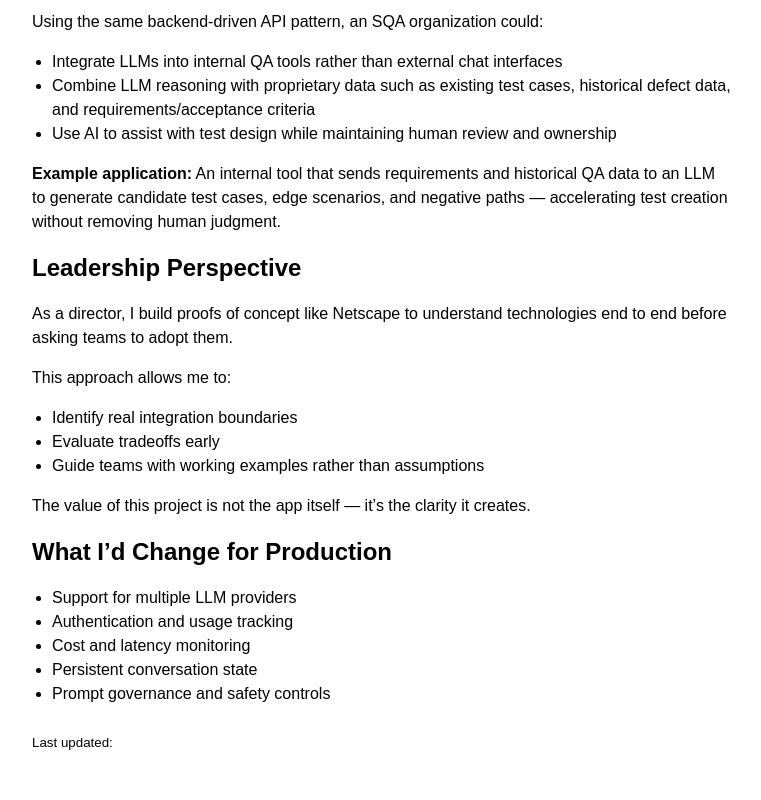
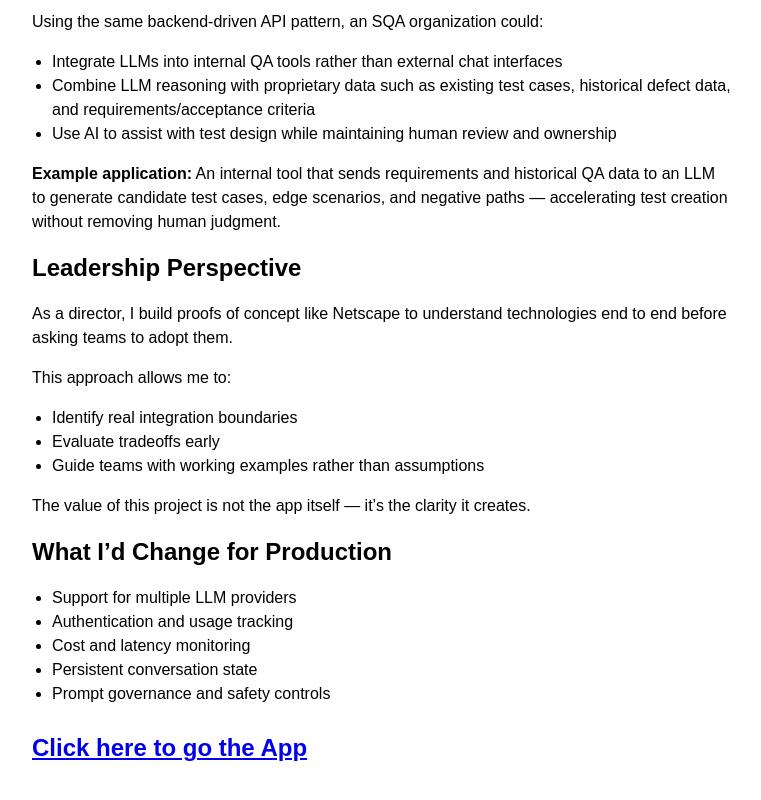
Before and after one commit to Leotheinspector/netscape, a website: page public/netscape/NetscapeLandingPage.html in a window 1280 px wide. Shown: the part 2799-3599 px from the top of the page, without its empty margins (258-1019 px from the left). Drawn offline with Linux system fonts and the light colour scheme.

Commit message:
Update: netscapelandingpage hyperlink to the project at the bottom of the page

```diff
--- a/public/netscape/NetscapeLandingPage.html
+++ b/public/netscape/NetscapeLandingPage.html
@@ -227,7 +227,7 @@
     </ul>
 
     <div class="divider"></div>
-    <p><small>Last updated: <!-- optional --> </small></p>
+    <p><h2><a href="/netscape/">Click here to go the App</a></h2></p>
   </main>
 </body>
 </html>
```
